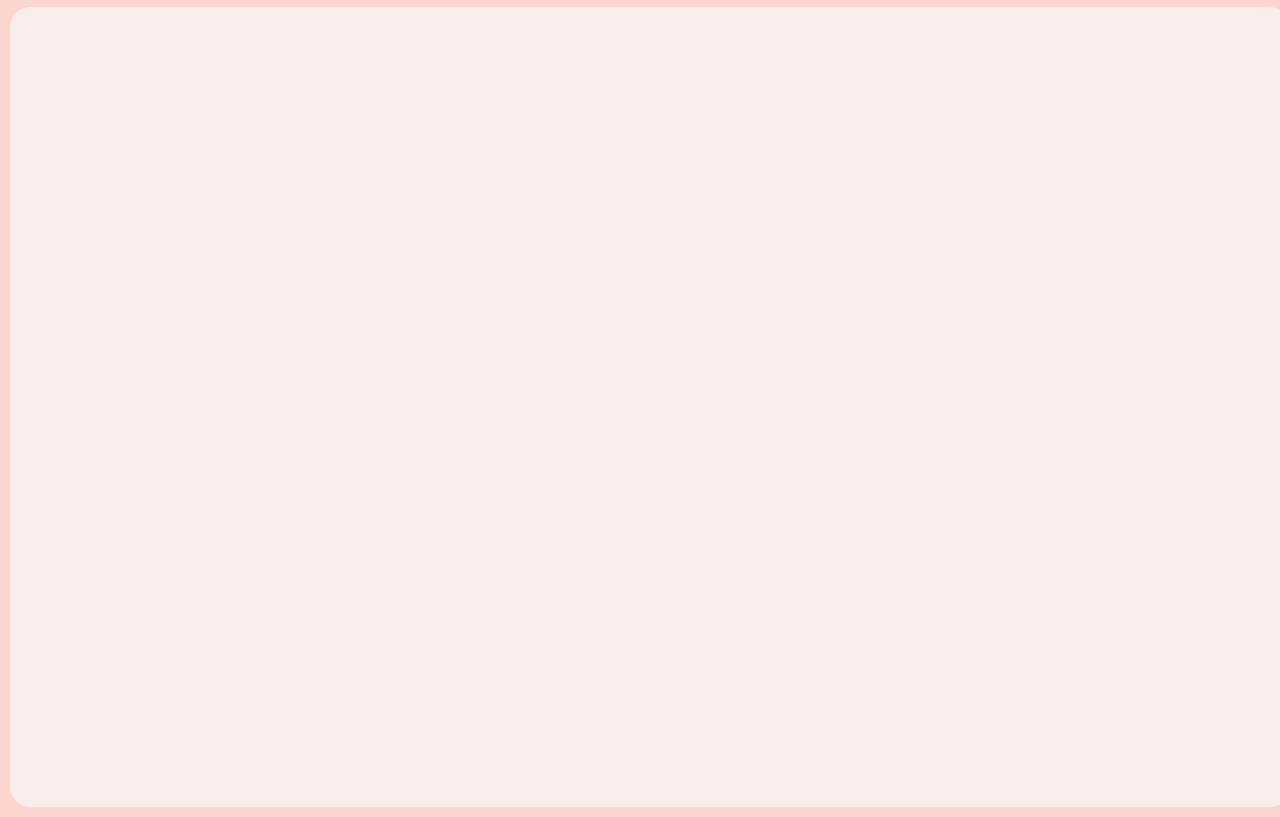
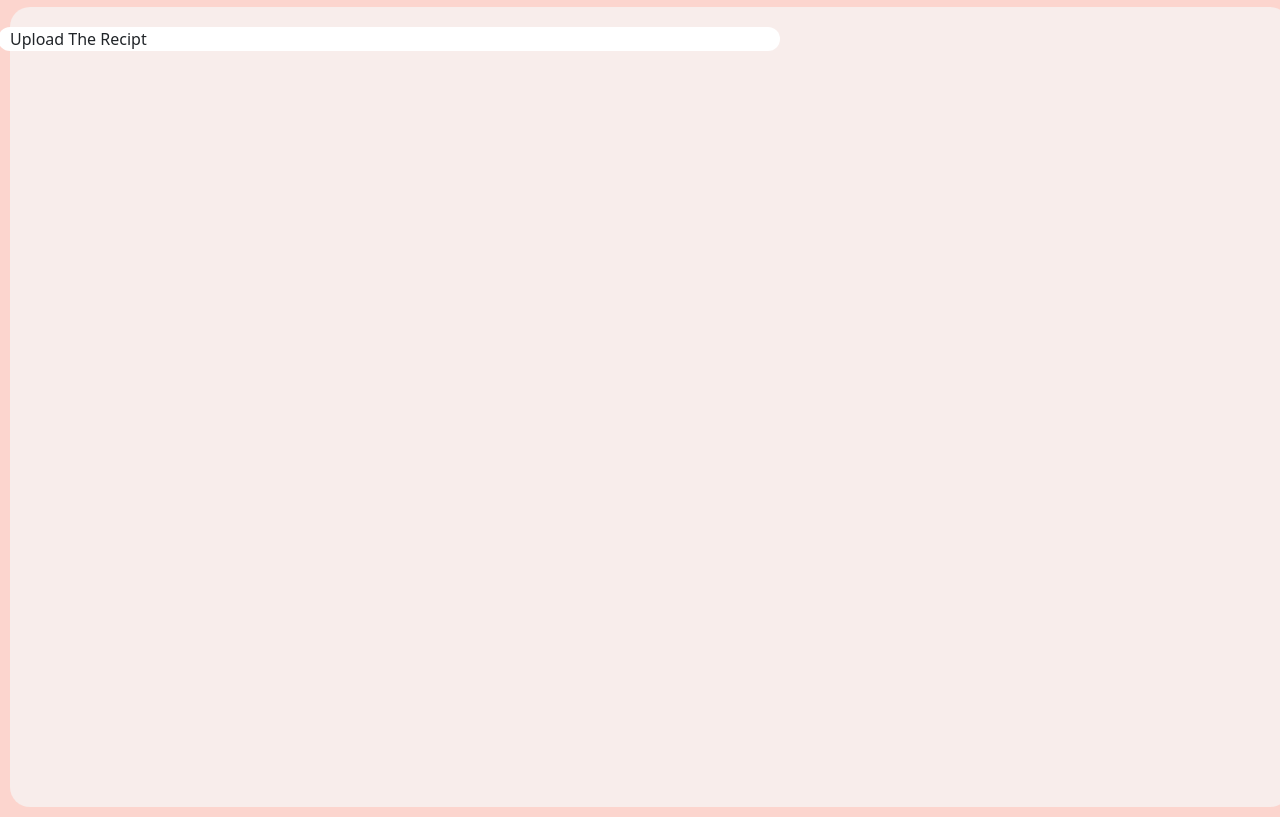
Before and after one commit to cdalangin/hacknyu2023, a website: page default.html in a window 1280 px wide. Shown: the part 75-892 px from the top of the page. Drawn offline with nearby package versions, Linux system fonts and the light colour scheme.

Commit message:
Update default.html

```diff
--- a/default.html
+++ b/default.html
@@ -21,8 +21,7 @@
         #mainContent {
             width: 100%;
             height: 800px;
-            margin-top: 10px;
-            margin-left: 10px;
+            margin: 10px;
             /* margin-right: 10px; */
 
             background-color: #F8EDEB;
@@ -32,6 +31,13 @@
 
         nav {
             background: #FFB5A7;
+        }
+
+        #receipt {
+            width: 60%;
+            margin-top: 20px;
+            background-color: white;
+            border-radius: 20px;
         }
     </style>
 </head>
@@ -47,6 +53,9 @@
     </nav>
 
     <div id="mainContent">
+        <div class="row">
+            <div id="receipt">Upload The Recipt</div>
+        </div>
 
     </div>
 
```
